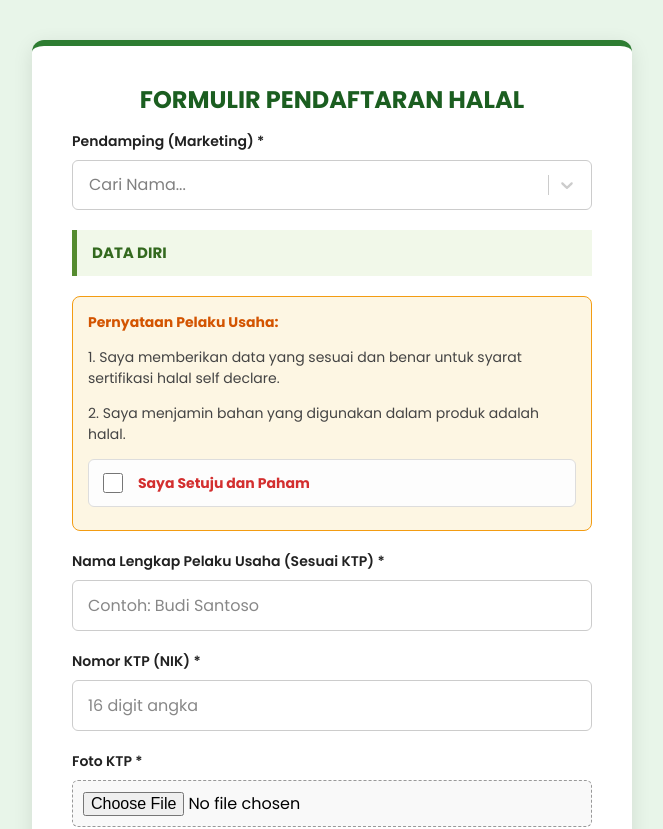
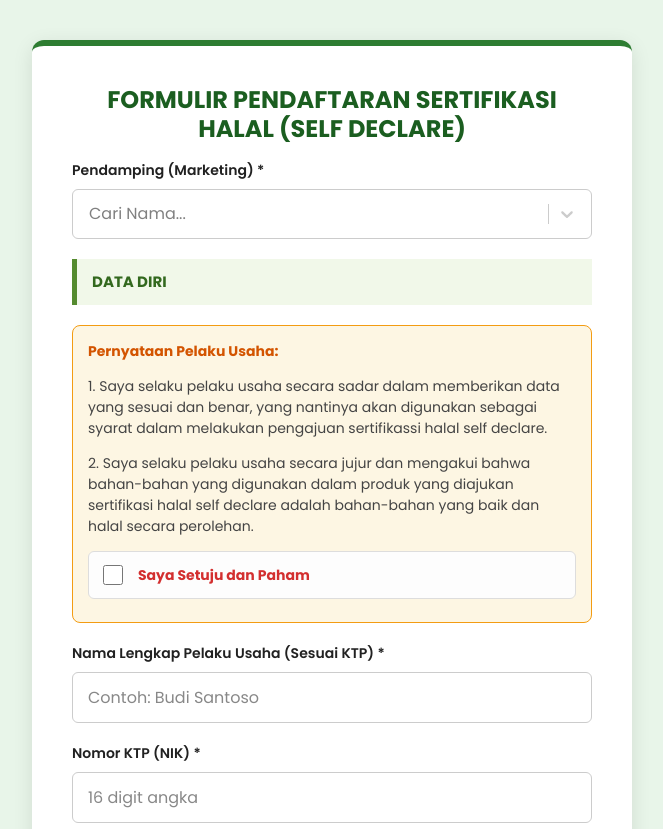
Before and after one commit to simifyy/formulir-marketing, a React (Vite) app: page / in a window 1280 px wide. Shown: the top 829 px of the page, without its empty margins (308-971 px from the left). Built offline with nearby package versions, Linux system fonts and the light colour scheme.

Commit message:
Update App.jsx

```diff
--- a/src/App.jsx
+++ b/src/App.jsx
@@ -287,7 +287,7 @@ function App() {
       {status === 'loading' && <div className="loading-overlay"><div className="spinner"></div><p>Mengirim Data...</p></div>}
 
       <div className="container">
-        <h1>FORMULIR PENDAFTARAN HALAL</h1>
+        <h1>FORMULIR PENDAFTARAN SERTIFIKASI HALAL (SELF DECLARE)</h1>
 
         <form onSubmit={handleSubmit}>
           {step === 1 && (
@@ -303,8 +303,8 @@ function App() {
               <div className="form-group" style={{background:'#fdf6e3', padding:'15px', borderRadius:'8px', border:'1px solid #f39c12', marginBottom:'20px'}}>
                 <label style={{fontWeight:'bold', color:'#d35400'}}>Pernyataan Pelaku Usaha:</label>
                 <div style={{fontSize:'14px', lineHeight:'1.5', color:'#444', margin:'10px 0'}}>
-                  <p>1. Saya memberikan data yang sesuai dan benar untuk syarat sertifikasi halal self declare.</p>
-                  <p style={{marginTop:'5px'}}>2. Saya menjamin bahan yang digunakan dalam produk adalah halal.</p>
+                  <p>1. Saya selaku pelaku usaha secara sadar dalam memberikan data yang sesuai dan benar, yang nantinya akan digunakan sebagai syarat dalam melakukan pengajuan sertifikassi halal self declare.</p>
+                  <p style={{marginTop:'5px'}}>2. Saya selaku pelaku usaha secara jujur dan mengakui bahwa bahan-bahan yang digunakan dalam produk yang diajukan sertifikasi halal self declare adalah bahan-bahan yang baik dan halal secara perolehan.</p>
                 </div>
                 <label className="checkbox-wrapper">
                   <input type="checkbox" name="persetujuan" checked={formData.persetujuan} onChange={handleChange} />
```
